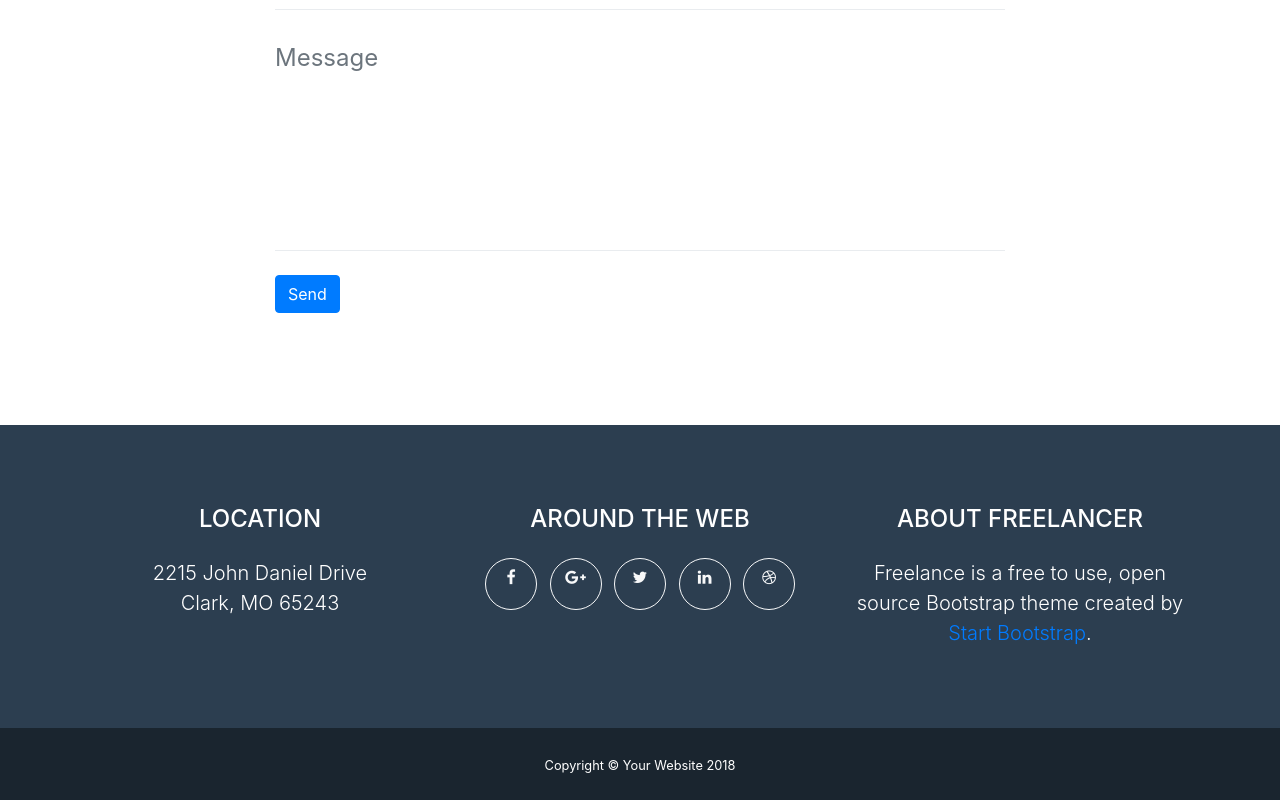
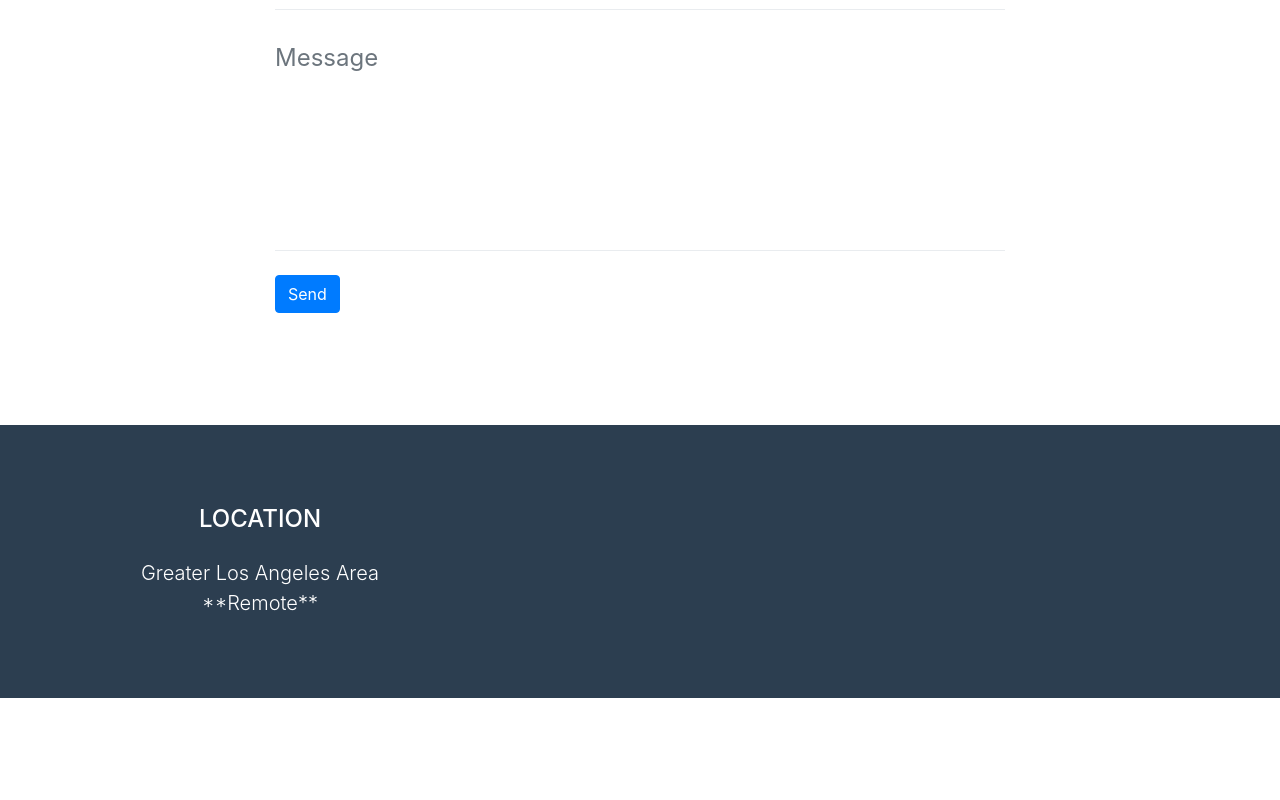
Before and after one commit to ggibbs18/ggibbs18.github.io, a website with bundled scripts: page index.html in a window 1280 px wide. Shown: the part 2948-3748 px from the top of the page. After the commit the page ends 3646 px from the top, so only its background shows below. Built offline with nearby package versions, Linux system fonts and the light colour scheme.

Commit message:
Edited footer section

```diff
--- a/index.html
+++ b/index.html
@@ -213,10 +213,10 @@
         <div class="row">
           <div class="col-md-4 mb-5 mb-lg-0">
             <h4 class="text-uppercase mb-4">Location</h4>
-            <p class="lead mb-0">2215 John Daniel Drive
-              <br>Clark, MO 65243</p>
+            <p class="lead mb-0">Greater Los Angeles Area
+              <br>**Remote**</p>
           </div>
-          <div class="col-md-4 mb-5 mb-lg-0">
+          <!-- <div class="col-md-4 mb-5 mb-lg-0">
             <h4 class="text-uppercase mb-4">Around the Web</h4>
             <ul class="list-inline mb-0">
               <li class="list-inline-item">
@@ -259,7 +259,7 @@
       <div class="container">
         <small>Copyright &copy; Your Website 2018</small>
       </div>
-    </div>
+    </div> -->
 
     <!-- Scroll to Top Button (Only visible on small and extra-small screen sizes) -->
     <div class="scroll-to-top d-lg-none position-fixed ">
```
